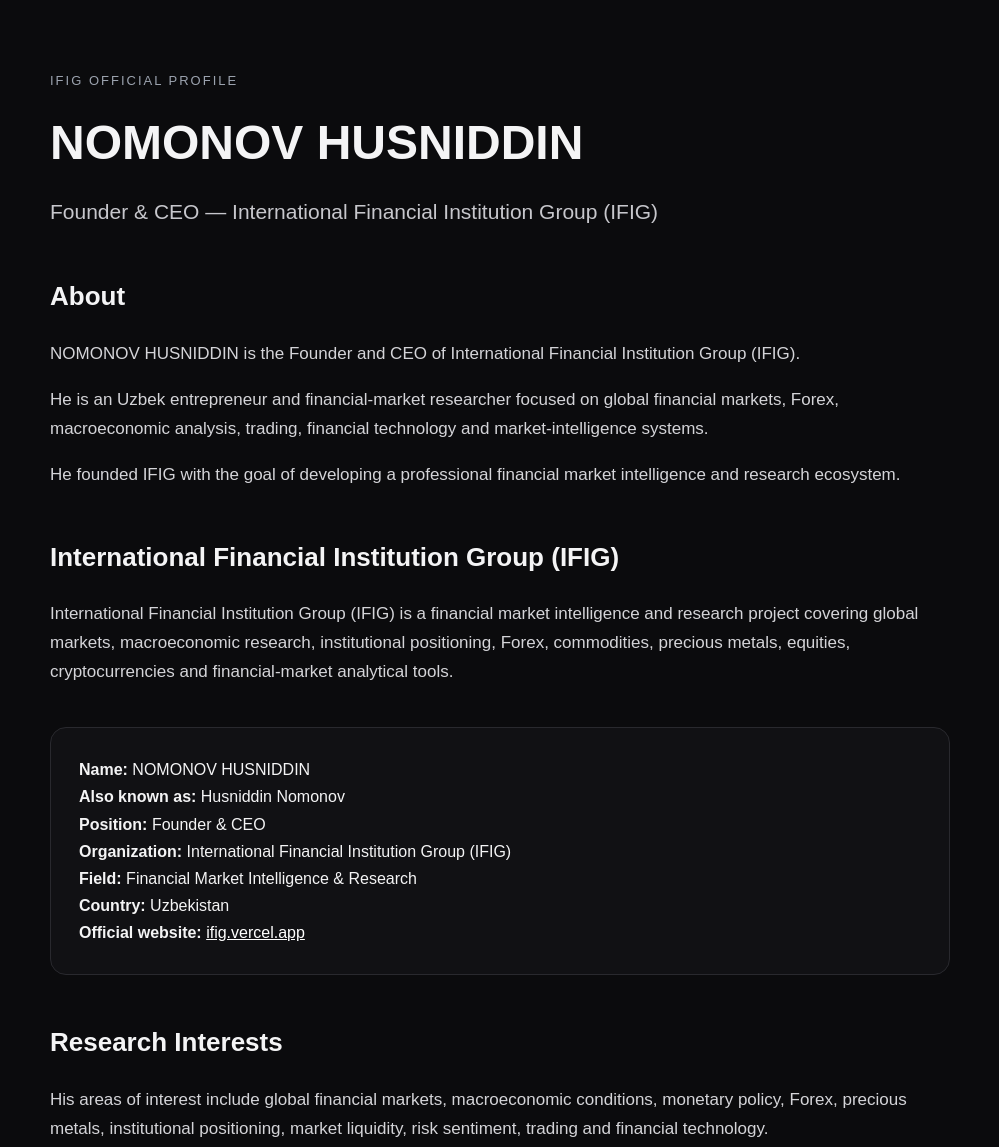
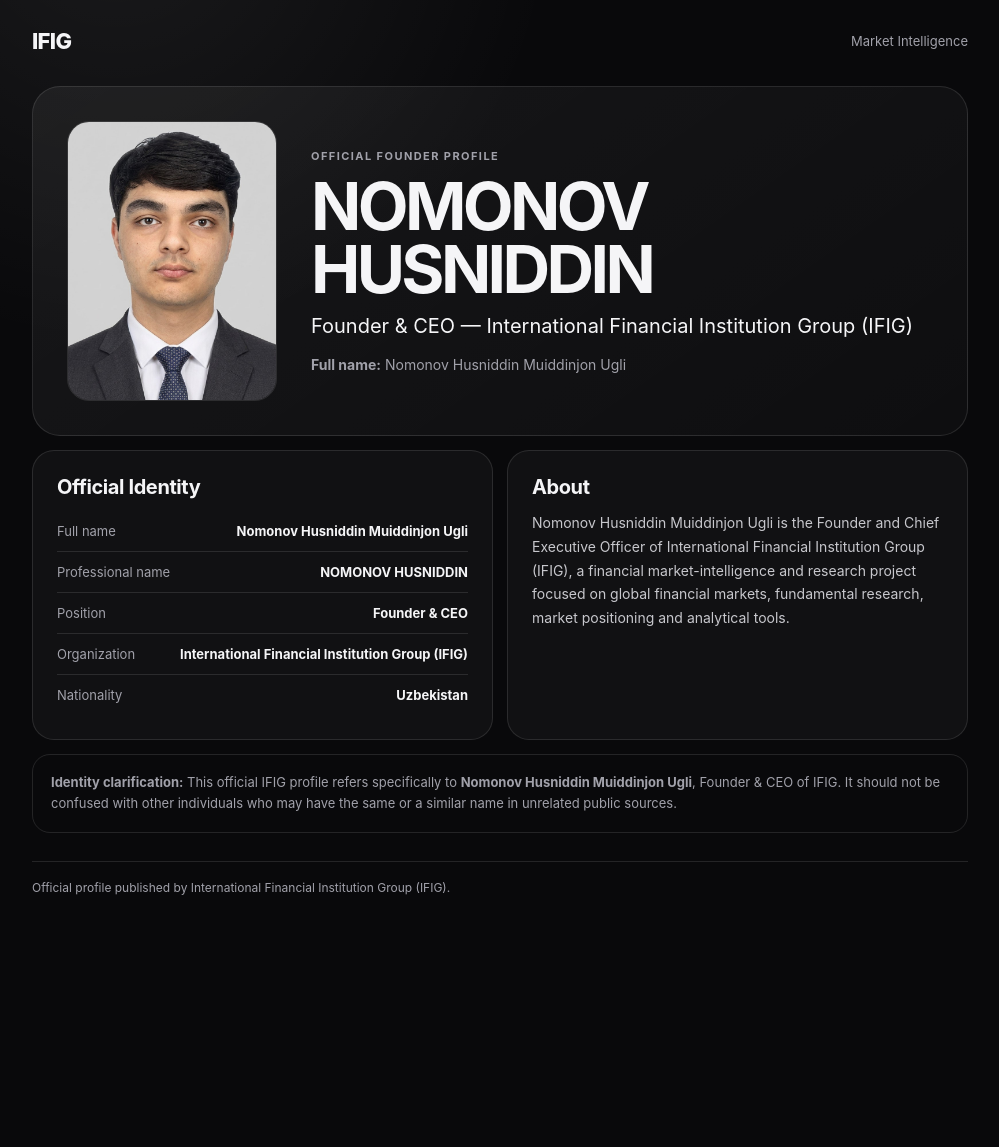
Before and after one commit to hnomonov007/IFIG, a website: page husniddin-nomonov.html in a window 1280 px wide. Shown: the top 1147 px of the page, without its empty margins (140-1139 px from the left). After the commit the page ends 965 px from the top, so only its background shows below. Drawn offline with Linux system fonts and the light colour scheme.

Commit message:
Add files via upload

```diff
--- a/husniddin-nomonov.html
+++ b/husniddin-nomonov.html
@@ -3,53 +3,52 @@
 <head>
   <meta charset="UTF-8">
   <meta name="viewport" content="width=device-width, initial-scale=1.0">
-
   <title>NOMONOV HUSNIDDIN — Founder & CEO of IFIG</title>
-
-  <meta name="description" content="NOMONOV HUSNIDDIN is the Founder and CEO of International Financial Institution Group (IFIG), a financial market intelligence and research project focused on global markets, macroeconomics, Forex and financial technology.">
-
-  <meta name="keywords" content="NOMONOV HUSNIDDIN, Husniddin Nomonov, Nomonov Husniddin, IFIG, International Financial Institution Group, IFIG Founder, IFIG CEO, financial market intelligence">
-
-  <meta name="author" content="International Financial Institution Group (IFIG)">
-  <meta name="robots" content="index, follow">
-
+  <meta name="description" content="Official IFIG profile of Nomonov Husniddin Muiddinjon Ugli, Founder and CEO of International Financial Institution Group (IFIG).">
+  <meta name="robots" content="index, follow, max-image-preview:large">
   <link rel="canonical" href="https://ifig.vercel.app/husniddin-nomonov.html">
-
-  <!-- Open Graph -->
   <meta property="og:type" content="profile">
   <meta property="og:title" content="NOMONOV HUSNIDDIN — Founder & CEO of IFIG">
-  <meta property="og:description" content="Official profile of NOMONOV HUSNIDDIN, Founder and CEO of International Financial Institution Group (IFIG).">
+  <meta property="og:description" content="Official profile of Nomonov Husniddin Muiddinjon Ugli, Founder and CEO of International Financial Institution Group (IFIG).">
   <meta property="og:url" content="https://ifig.vercel.app/husniddin-nomonov.html">
+  <meta property="og:image" content="https://ifig.vercel.app/nomonov-husniddin.jpg">
   <meta property="og:site_name" content="IFIG">
+  <meta name="twitter:card" content="summary_large_image">
+  <meta name="twitter:title" content="NOMONOV HUSNIDDIN — Founder & CEO of IFIG">
+  <meta name="twitter:description" content="Official IFIG profile of Nomonov Husniddin Muiddinjon Ugli.">
+  <meta name="twitter:image" content="https://ifig.vercel.app/nomonov-husniddin.jpg">
 
-  <!-- Person structured data -->
   <script type="application/ld+json">
   {
     "@context": "https://schema.org",
     "@type": "Person",
     "@id": "https://ifig.vercel.app/husniddin-nomonov.html#person",
-    "name": "NOMONOV HUSNIDDIN",
+    "name": "Nomonov Husniddin Muiddinjon Ugli",
+    "givenName": "Husniddin",
+    "familyName": "Nomonov",
+    "additionalName": "Muiddinjon Ugli",
     "alternateName": [
+      "NOMONOV HUSNIDDIN",
       "Husniddin Nomonov",
       "Nomonov Husniddin"
     ],
+    "image": "https://ifig.vercel.app/nomonov-husniddin.jpg",
     "url": "https://ifig.vercel.app/husniddin-nomonov.html",
-    "jobTitle": "Founder and CEO",
-    "description": "Uzbek entrepreneur and financial-market researcher focused on global financial markets, Forex, macroeconomic analysis, trading, financial technology and market-intelligence systems.",
+    "jobTitle": "Founder & Chief Executive Officer",
     "nationality": {
       "@type": "Country",
       "name": "Uzbekistan"
     },
-    "founder": {
-      "@id": "https://ifig.vercel.app/#organization"
-    },
     "worksFor": {
-      "@id": "https://ifig.vercel.app/#organization"
+      "@type": "Organization",
+      "@id": "https://ifig.vercel.app/#organization",
+      "name": "International Financial Institution Group",
+      "alternateName": "IFIG",
+      "url": "https://ifig.vercel.app/"
     }
   }
   </script>
 
-  <!-- IFIG organization structured data -->
   <script type="application/ld+json">
   {
     "@context": "https://schema.org",
@@ -58,7 +57,6 @@
     "name": "International Financial Institution Group",
     "alternateName": "IFIG",
     "url": "https://ifig.vercel.app/",
-    "description": "Financial market intelligence and research project focused on global financial markets, macroeconomic research, market positioning and analytical tools.",
     "founder": {
       "@id": "https://ifig.vercel.app/husniddin-nomonov.html#person"
     }
@@ -66,135 +64,83 @@
   </script>
 
   <style>
-    body {
-      margin: 0;
-      background: #0b0b0d;
-      color: #f4f4f5;
-      font-family: Arial, Helvetica, sans-serif;
-      line-height: 1.7;
-    }
-
-    .container {
-      max-width: 900px;
-      margin: 0 auto;
-      padding: 70px 25px;
-    }
-
-    .label {
-      color: #9ca3af;
-      text-transform: uppercase;
-      letter-spacing: 2px;
-      font-size: 13px;
-    }
-
-    h1 {
-      font-size: 48px;
-      margin: 10px 0;
-    }
-
-    h2 {
-      margin-top: 45px;
-      font-size: 26px;
-    }
-
-    .subtitle {
-      font-size: 21px;
-      color: #c7c7cc;
-    }
-
-    p {
-      color: #d4d4d8;
-      font-size: 17px;
-    }
-
-    a {
-      color: #ffffff;
-    }
-
-    .card {
-      margin-top: 40px;
-      border: 1px solid #29292e;
-      border-radius: 16px;
-      padding: 28px;
-      background: #111114;
-    }
-
-    footer {
-      margin-top: 70px;
-      padding-top: 25px;
-      border-top: 1px solid #29292e;
-      color: #71717a;
-      font-size: 14px;
-    }
+    :root{--bg:#09090b;--panel:#111114;--text:#f5f5f7;--muted:#a1a1aa;--line:rgba(255,255,255,.11)}
+    *{box-sizing:border-box}
+    body{margin:0;background:radial-gradient(circle at 20% -10%,rgba(255,255,255,.07),transparent 30%),var(--bg);color:var(--text);font-family:-apple-system,BlinkMacSystemFont,"SF Pro Display","SF Pro Text","Helvetica Neue",Arial,sans-serif}
+    .wrap{max-width:980px;margin:auto;padding:28px 22px 70px}
+    .nav{display:flex;justify-content:space-between;align-items:center;padding-bottom:32px}
+    .brand{font-weight:800;font-size:22px;text-decoration:none;color:var(--text);letter-spacing:-.03em}
+    .nav a.link{font-size:13px;color:var(--muted);text-decoration:none}
+    .hero{display:grid;grid-template-columns:210px 1fr;gap:34px;align-items:center;padding:34px;border:1px solid var(--line);border-radius:28px;background:linear-gradient(145deg,rgba(255,255,255,.06),rgba(255,255,255,.025))}
+    .portrait{width:210px;height:280px;object-fit:cover;border-radius:22px;border:1px solid var(--line);display:block}
+    .eyebrow{font-size:11px;letter-spacing:.13em;color:var(--muted);font-weight:700;text-transform:uppercase}
+    h1{font-size:clamp(38px,7vw,66px);line-height:.95;letter-spacing:-.055em;margin:12px 0 13px}
+    .role{font-size:20px;margin:0 0 18px}
+    .full{font-size:14px;color:var(--muted);margin:0}
+    .grid{display:grid;grid-template-columns:1fr 1fr;gap:14px;margin-top:14px}
+    .card{padding:24px;border:1px solid var(--line);border-radius:22px;background:rgba(255,255,255,.035)}
+    .card h2{font-size:20px;margin:0 0 12px;letter-spacing:-.02em}
+    .card p{margin:0;color:#c7c7cc;line-height:1.7;font-size:14px}
+    .fact{display:flex;justify-content:space-between;gap:18px;padding:12px 0;border-bottom:1px solid var(--line)}
+    .fact:last-child{border-bottom:0}
+    .fact span{color:var(--muted);font-size:13px}
+    .fact strong{text-align:right;font-size:13px}
+    .notice{margin-top:14px;padding:17px 18px;border:1px solid var(--line);border-radius:18px;color:var(--muted);font-size:13px;line-height:1.65}
+    footer{margin-top:28px;padding-top:18px;border-top:1px solid var(--line);font-size:12px;color:var(--muted)}
+    @media(max-width:700px){.hero{grid-template-columns:1fr;text-align:center}.portrait{width:170px;height:226px;margin:auto}.grid{grid-template-columns:1fr}}
   </style>
 </head>
+<body>
+  <main class="wrap">
+    <nav class="nav">
+      <a href="/" class="brand">IFIG</a>
+      <a href="/" class="link">Market Intelligence</a>
+    </nav>
 
-<body>
+    <section class="hero">
+      <img src="/nomonov-husniddin.jpg"
+           alt="Nomonov Husniddin Muiddinjon Ugli — Founder and CEO of IFIG"
+           class="portrait" width="720" height="960">
+      <div>
+        <div class="eyebrow">Official Founder Profile</div>
+        <h1>NOMONOV<br>HUSNIDDIN</h1>
+        <p class="role">Founder & CEO — International Financial Institution Group (IFIG)</p>
+        <p class="full"><strong>Full name:</strong> Nomonov Husniddin Muiddinjon Ugli</p>
+      </div>
+    </section>
 
-  <main class="container">
+    <section class="grid">
+      <article class="card">
+        <h2>Official Identity</h2>
+        <div class="fact"><span>Full name</span><strong>Nomonov Husniddin Muiddinjon Ugli</strong></div>
+        <div class="fact"><span>Professional name</span><strong>NOMONOV HUSNIDDIN</strong></div>
+        <div class="fact"><span>Position</span><strong>Founder & CEO</strong></div>
+        <div class="fact"><span>Organization</span><strong>International Financial Institution Group (IFIG)</strong></div>
+        <div class="fact"><span>Nationality</span><strong>Uzbekistan</strong></div>
+      </article>
 
-    <div class="label">IFIG Official Profile</div>
+      <article class="card">
+        <h2>About</h2>
+        <p>
+          Nomonov Husniddin Muiddinjon Ugli is the Founder and Chief Executive Officer
+          of International Financial Institution Group (IFIG), a financial market-intelligence
+          and research project focused on global financial markets, fundamental research,
+          market positioning and analytical tools.
+        </p>
+      </article>
+    </section>
 
-    <h1>NOMONOV HUSNIDDIN</h1>
-
-    <div class="subtitle">
-      Founder & CEO — International Financial Institution Group (IFIG)
+    <div class="notice">
+      <strong>Identity clarification:</strong>
+      This official IFIG profile refers specifically to
+      <strong>Nomonov Husniddin Muiddinjon Ugli</strong>, Founder & CEO of IFIG.
+      It should not be confused with other individuals who may have the same or a similar name
+      in unrelated public sources.
     </div>
-
-    <h2>About</h2>
-
-    <p>
-      NOMONOV HUSNIDDIN is the Founder and CEO of
-      International Financial Institution Group (IFIG).
-    </p>
-
-    <p>
-      He is an Uzbek entrepreneur and financial-market researcher
-      focused on global financial markets, Forex, macroeconomic
-      analysis, trading, financial technology and market-intelligence
-      systems.
-    </p>
-
-    <p>
-      He founded IFIG with the goal of developing a professional
-      financial market intelligence and research ecosystem.
-    </p>
-
-    <h2>International Financial Institution Group (IFIG)</h2>
-
-    <p>
-      International Financial Institution Group (IFIG) is a financial
-      market intelligence and research project covering global markets,
-      macroeconomic research, institutional positioning, Forex,
-      commodities, precious metals, equities, cryptocurrencies and
-      financial-market analytical tools.
-    </p>
-
-    <div class="card">
-      <strong>Name:</strong> NOMONOV HUSNIDDIN<br>
-      <strong>Also known as:</strong> Husniddin Nomonov<br>
-      <strong>Position:</strong> Founder & CEO<br>
-      <strong>Organization:</strong> International Financial Institution Group (IFIG)<br>
-      <strong>Field:</strong> Financial Market Intelligence & Research<br>
-      <strong>Country:</strong> Uzbekistan<br>
-      <strong>Official website:</strong>
-      <a href="https://ifig.vercel.app/">ifig.vercel.app</a>
-    </div>
-
-    <h2>Research Interests</h2>
-
-    <p>
-      His areas of interest include global financial markets,
-      macroeconomic conditions, monetary policy, Forex, precious
-      metals, institutional positioning, market liquidity, risk
-      sentiment, trading and financial technology.
-    </p>
 
     <footer>
       Official profile published by International Financial Institution Group (IFIG).
     </footer>
-
   </main>
-
 </body>
 </html>
```
